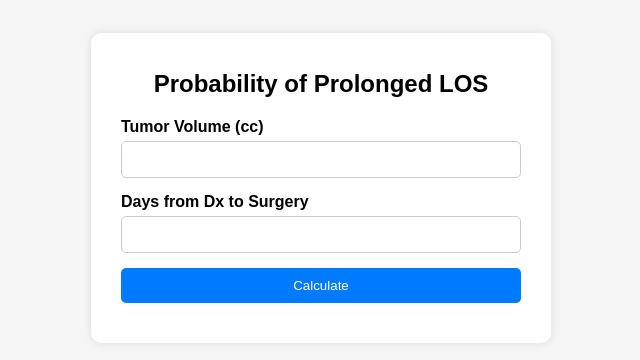
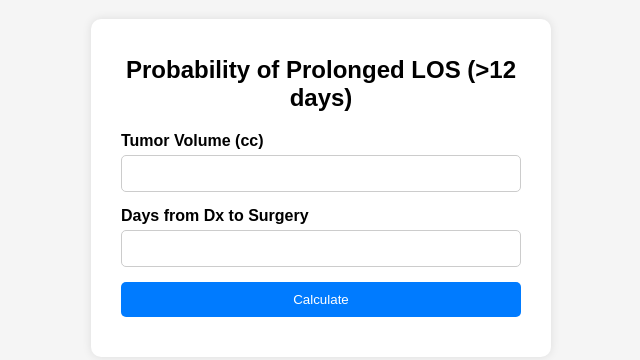
Before and after one commit to feras-beep/Chordoma-los, a plain HTML site: page index.html in a window 1280 px wide. Shown: the part 212-572 px from the top of the page, without its empty margins (319-959 px from the left). Drawn offline with Linux system fonts and the light colour scheme.

Commit message:
Update index.html

```diff
--- a/index.html
+++ b/index.html
@@ -3,7 +3,7 @@
 <head>
     <meta charset="UTF-8">
     <meta name="viewport" content="width=device-width, initial-scale=1.0">
-    <title>Prolonged LOS Probability Calculator</title>
+    <title>Prolonged LOS Probability Calculator (>12 days)</title>
     <style>
         body {
             font-family: Arial, sans-serif;
@@ -65,7 +65,7 @@
 </head>
 <body>
     <div class="container">
-        <h1>Probability of Prolonged LOS</h1>
+        <h1>Probability of Prolonged LOS (>12 days)</h1>
         <div class="form-group">
             <label for="tumorVolume">Tumor Volume (cc)</label>
             <input type="number" step="0.01" id="tumorVolume" required>
```
